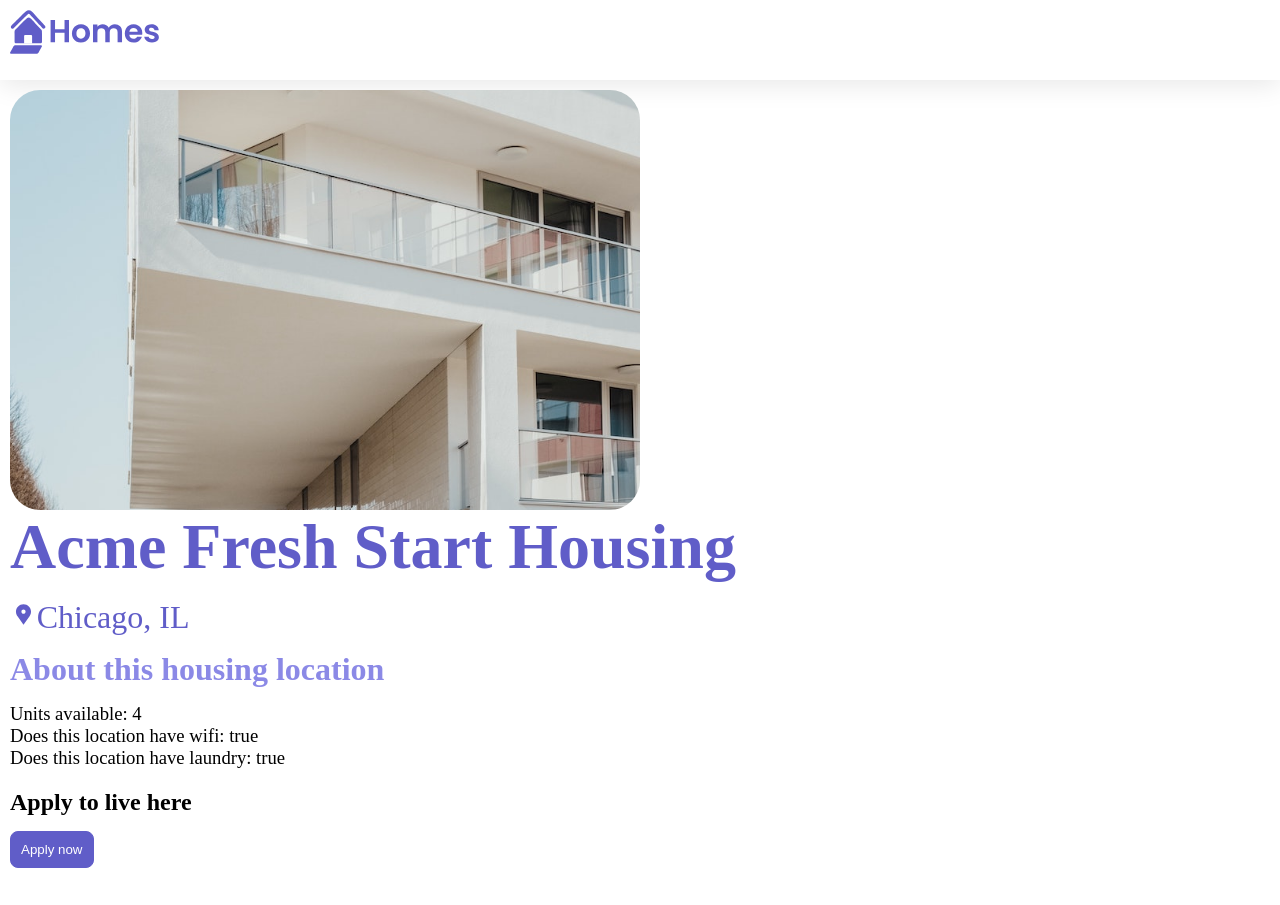
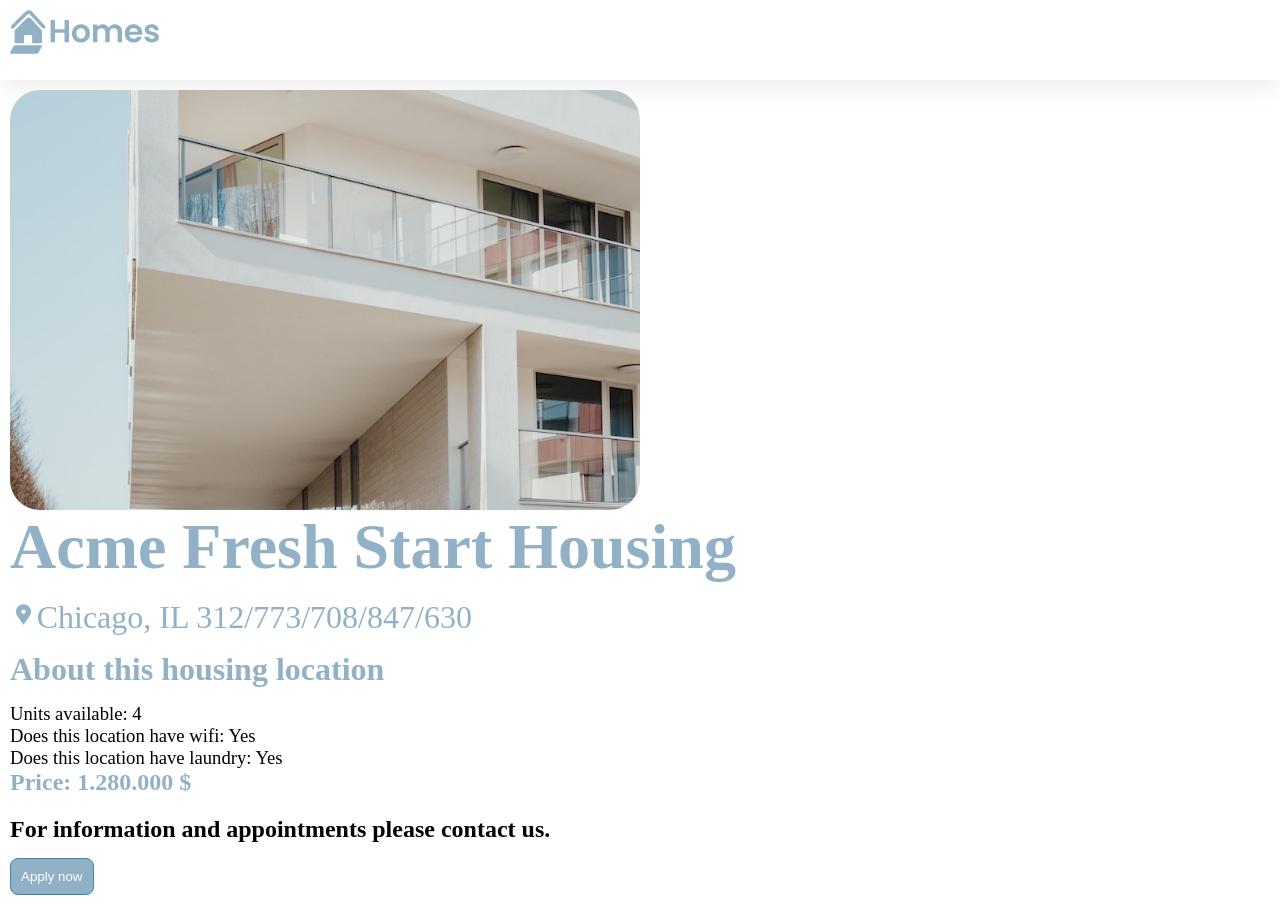
Before and after one commit to pascal-emde/homes-frontend, an Angular app: page /details/0 in a window 1280 px wide. Before the commit the page ends 878 px from the top, so only its background shows below. Built offline with nearby package versions, Linux system fonts and the light colour scheme.

Commit message:
implements translations.ts and manual area codes

```diff
--- a/src/app/app.component.ts
+++ b/src/app/app.component.ts
@@ -1,5 +1,4 @@
 import { Component } from '@angular/core';
-import { HomeComponent } from "./home/home.component";
 import { RouterModule } from "@angular/router";
 
 @Component({
@@ -17,7 +16,6 @@ import { RouterModule } from "@angular/router";
   `,
   styleUrls: ['./app.component.css'],
   imports: [
-      HomeComponent,
       RouterModule
   ]
 })
--- a/src/app/details/details.component.css
+++ b/src/app/details/details.component.css
@@ -34,7 +34,7 @@
 }
 
 .listing-features > .section-heading {
-    color: var(--secondary-color);
+    color: var(--primary-color);
     font-size: 24pt;
     margin-bottom: 15px;
 }
@@ -56,11 +56,17 @@ li {
     margin-bottom: 15px;
 }
 
+.pricing {
+    font-size: 24px;
+    color: var(--primary-color);
+    font-weight: bold;
+}
+
 label, input {
     display: block;
 }
 label {
-    color: var(--secondary-color);
+    color: var(--primary-color);
     font-weight: bold;
     text-transform: uppercase;
     font-size: 12pt;
--- a/src/app/details/details.component.ts
+++ b/src/app/details/details.component.ts
@@ -3,6 +3,7 @@ import { CommonModule } from '@angular/common';
 import { ActivatedRoute } from "@angular/router";
 import { HousingService } from "../housing.service";
 import { HousingLocation } from "../housing-location/housing-location";
+import { Translations } from "../utils/translations";
 
 @Component({
   selector: 'app-details',
@@ -14,20 +15,21 @@ import { HousingLocation } from "../housing-location/housing-location";
 
       <section class="listing-description">
         <h2 class="listing-heading">{{ housingLocation?.name }}</h2>
-        <p class="listing-location">{{ housingLocation?.city}}, {{ housingLocation?.state }}</p>
+        <p class="listing-location">{{housingLocation?.city}}, {{ housingLocation?.state }} {{ Translations.translateAreaCode(housingLocation?.city + ', ' + housingLocation?.state)}}</p>
       </section>
 
       <section class="listing-features">
         <h2 class="section-heading">About this housing location</h2>
         <ul>
           <li>Units available: {{ housingLocation?.availableUnits }}</li>
-          <li>Does this location have wifi: {{ housingLocation?.wifi }}</li>
-          <li>Does this location have laundry: {{ housingLocation?.laundry }}</li>
+          <li>Does this location have wifi: {{ Translations.translateBooleans(housingLocation?.wifi) }}</li>
+          <li>Does this location have laundry: {{ Translations.translateBooleans(housingLocation?.laundry) }}</li>
         </ul>
+        <p class="pricing">Price: {{ Translations.translateAndFormatPrice(housingLocation?.price) }} $</p>
       </section>
 
       <section class="listing-apply">
-        <h2 class="section-heading">Apply to live here</h2>
+        <h2 class="section-heading">For information and appointments please contact us.</h2>
         <button class="primary" type="button" (click)="showApplyNow()">Apply now</button>
       </section>
 
@@ -48,4 +50,6 @@ export class DetailsComponent {
   showApplyNow() {
     alert('Apply Mamaaaaa');
   }
+
+  protected readonly Translations = Translations;
 }
--- a/src/app/housing-location/housing-location.ts
+++ b/src/app/housing-location/housing-location.ts
@@ -7,4 +7,5 @@ export interface HousingLocation {
     availableUnits: number,
     wifi: boolean,
     laundry: boolean,
+    price: number,
 }
--- a/src/app/housing.service.ts
+++ b/src/app/housing.service.ts
@@ -14,7 +14,8 @@ export class HousingService {
       photo: '/assets/bernard-hermant-CLKGGwIBTaY-unsplash.jpg',
       availableUnits: 4,
       wifi: true,
-      laundry: true
+      laundry: true,
+      price: 1280000
     },
     {
       id: 1,
@@ -24,7 +25,8 @@ export class HousingService {
       photo: '/assets/brandon-griggs-wR11KBaB86U-unsplash.jpg',
       availableUnits: 0,
       wifi: false,
-      laundry: true
+      laundry: true,
+      price: 360000
     },
     {
       id: 2,
@@ -34,7 +36,8 @@ export class HousingService {
       photo: '/assets/i-do-nothing-but-love-lAyXdl1-Wmc-unsplash.jpg',
       availableUnits: 1,
       wifi: false,
-      laundry: false
+      laundry: false,
+      price: 680000
     },
     {
       id: 3,
@@ -44,7 +47,8 @@ export class HousingService {
       photo: '/assets/ian-macdonald-W8z6aiwfi1E-unsplash.jpg',
       availableUnits: 1,
       wifi: true,
-      laundry: false
+      laundry: false,
+      price: 320000
     },
     {
       id: 4,
@@ -54,7 +58,8 @@ export class HousingService {
       photo: '/assets/krzysztof-hepner-978RAXoXnH4-unsplash.jpg',
       availableUnits: 1,
       wifi: true,
-      laundry: false
+      laundry: false,
+      price: 728000
     },
     {
       id: 5,
@@ -64,7 +69,8 @@ export class HousingService {
       photo: '/assets/r-architecture-JvQ0Q5IkeMM-unsplash.jpg',
       availableUnits: 2,
       wifi: true,
-      laundry: true
+      laundry: true,
+      price: 340000
     },
     {
       id: 6,
@@ -74,7 +80,8 @@ export class HousingService {
       photo: '/assets/phil-hearing-IYfp2Ixe9nM-unsplash.jpg',
       availableUnits: 5,
       wifi: true,
-      laundry: true
+      laundry: true,
+      price: 368000
     },
     {
       id: 7,
@@ -84,7 +91,8 @@ export class HousingService {
       photo: '/assets/r-architecture-GGupkreKwxA-unsplash.jpg',
       availableUnits: 2,
       wifi: true,
-      laundry: true
+      laundry: true,
+      price: 268400
     },
     {
       id: 8,
@@ -94,7 +102,8 @@ export class HousingService {
       photo: '/assets/saru-robert-9rP3mxf8qWI-unsplash.jpg',
       availableUnits: 10,
       wifi: false,
-      laundry: false
+      laundry: false,
+      price: 540800
     },
     {
       id: 9,
@@ -104,7 +113,8 @@ export class HousingService {
       photo: '/assets/webaliser-_TPTXZd9mOo-unsplash.jpg',
       availableUnits: 6,
       wifi: true,
-      laundry: true
+      laundry: true,
+      price: 655000
     }
   ];
 
--- /dev/null
+++ b/src/app/utils/translations.ts
@@ -0,0 +1,23 @@
+export class Translations {
+
+    static translateBooleans(value: boolean | undefined): string  {
+        return value ? 'Yes' : 'No';
+    }
+
+    static translateAndFormatPrice(price?: number): string {
+        return price !== undefined ? price.toLocaleString('de-DE') : '';
+    }
+
+    static translateAreaCode(state?: string): string {
+        return state ? Translations.AreaCodes[state] ?? 'Area not found' : 'State not provided';
+    }
+
+    static AreaCodes: Record<string, string> = {
+        'Chicago, IL': '312/773/708/847/630',
+        'Gary, IN': '219',
+        'Juneau, AK': '907',
+        'Oakland, CA': '510/341',
+        'Portland, OR': '503/971',
+        'Santa Monica, CA': '310',
+    }
+}
--- a/src/styles.css
+++ b/src/styles.css
@@ -9,21 +9,21 @@ body {
     font-family: 'Be Vietnam Pro', sans-serif;
 }
 :root {
-    --primary-color: #605DC8;
-    --secondary-color: #8B89E6;
+    --primary-color: rgba(6, 77, 126, 0.44);
+    --secondary-color: #3687a9;
     --accent-color: #e8e7fa;
     --shadow-color: #E8E8E8;
 }
 
 button.primary {
     padding: 10px;
-    border: solid 1px var(--primary-color);
+    border: solid 1px var(--secondary-color);
     background: var(--primary-color);
     color: white;
     border-radius: 8px;
 
     &:hover {
         cursor: pointer;
-        background: #8B89E6;
+        background: var(--secondary-color);
     }
 }
```
Also changed, not shown: src/assets/location-pin.svg, src/assets/logo.svg.
